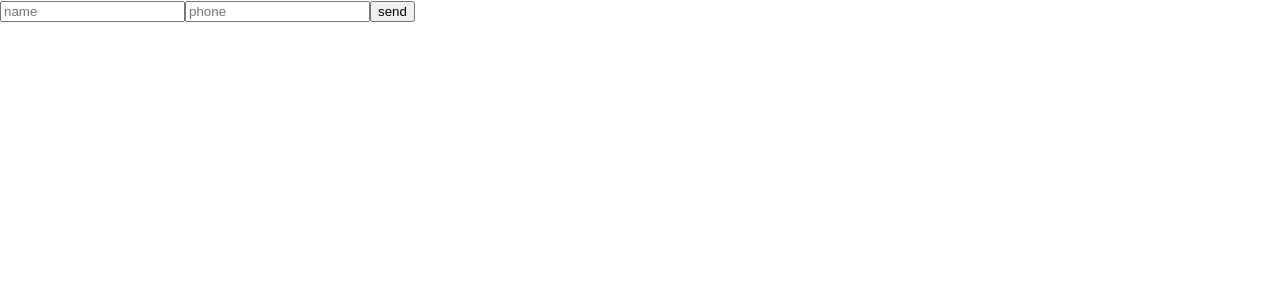
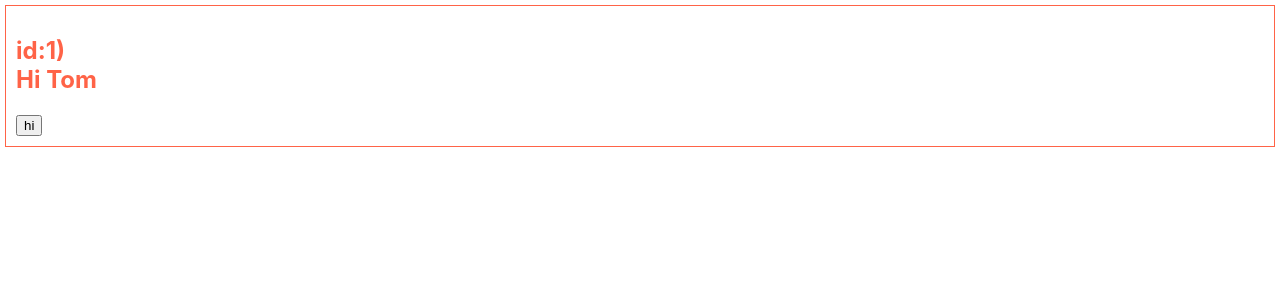
Before and after one commit to Solomii/fs-create-app, a React (Create React App) app: page / in a window 1280 px wide. Shown: the top 300 px of the page. Built offline with nearby package versions, Linux system fonts and the light colour scheme.

Commit message:
Add PropTypes and JSDoc to component Ciao

```diff
--- a/src/App.js
+++ b/src/App.js
@@ -4,16 +4,27 @@ import "./App.css";
 // import CiaolSection from "./components/CiaoSection/index";
 // import StopWatch from './components/StopWatch';
 // import UserSection from './components/UserSection';
-import FormClass from './components/forms2/FormClass/index';
+// import FormClass from './components/forms2/FormClass/index';
+import Ciao from "./components/Ciao";
 
 const App = (props) => {
+    const user = {
+        id: 1,
+        firstName: "Tom",
+        lastName: "Test",
+    };
     return (
         <>
             {/* <CiaolSection />
             <StopWatch/>
             <UserSection/> */}
             {/* <SignInFrom/> */}
-            <FormClass/>
+            {/* <FormClass/> */}
+            <Ciao
+                classStyle={"ciao__welcome"}
+                name={user.firstName}
+                id={user.id}
+            />
         </>
     );
 };
```
Also changed, not shown: src/components/Ciao/index.js (+18 -1 lines).
